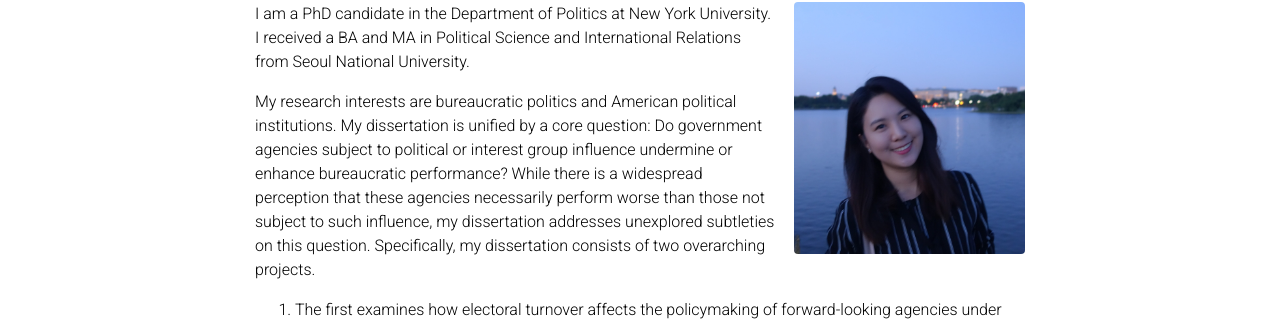
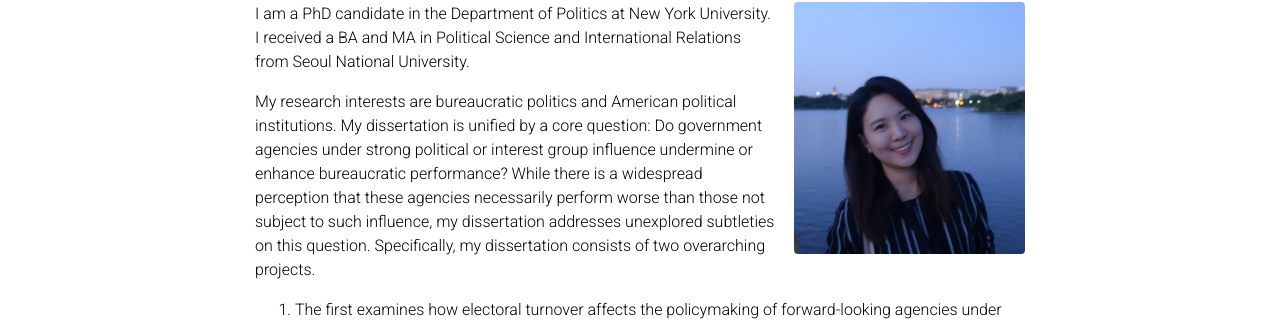
Before and after one commit to kyuwon-lee/kyuwon-lee.github.io, a Jekyll site: the page built from _pages/about.md, in a window 1280 px wide. Shown: the part 198-522 px from the top of the page. Built offline with Jekyll 4.4.1, drawn with Linux system fonts in a browser that asks for light colours; full-size pictures stand in for the smaller copies a plugin makes; comment, search, counter and statistics services are not loaded; a style sheet for code colours, icons or effects is not loaded.

Commit message:
Update about.md

```diff
--- a/_pages/about.md
+++ b/_pages/about.md
@@ -17,7 +17,7 @@ profile:
 
 I am a PhD candidate in the Department of Politics at New York University. I received a BA and MA in Political Science and International Relations from Seoul National University.
 
-My research interests are bureaucratic politics and American political institutions. My dissertation is unified by a core question: Do government agencies subject to political or interest group influence undermine or enhance bureaucratic performance? While there is a widespread perception that these agencies necessarily perform worse than those not subject to such influence, my dissertation addresses unexplored subtleties on this question. Specifically, my dissertation consists of two overarching projects.
+My research interests are bureaucratic politics and American political institutions. My dissertation is unified by a core question: Do government agencies under strong political or interest group influence undermine or enhance bureaucratic performance? While there is a widespread perception that these agencies necessarily perform worse than those not subject to such influence, my dissertation addresses unexplored subtleties on this question. Specifically, my dissertation consists of two overarching projects.
 
 1. The first examines how electoral turnover affects the policymaking of forward-looking agencies under presidential influence.
 2. The second addresses how the eroding distinction between government officials and interest groups, due to the movement of personnel between the private sector and government ("bureaucratic revolving door"), affects bureaucratic performance and political participation of interest groups.
```
